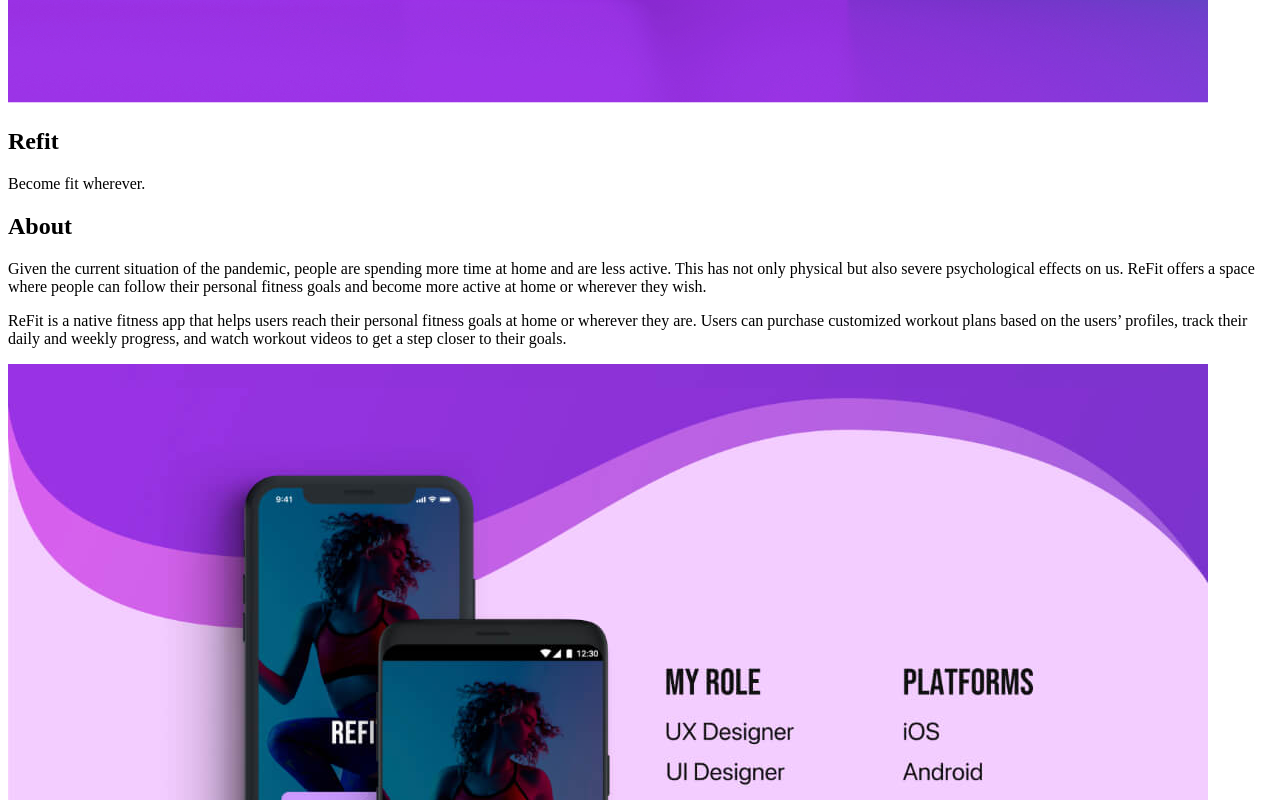
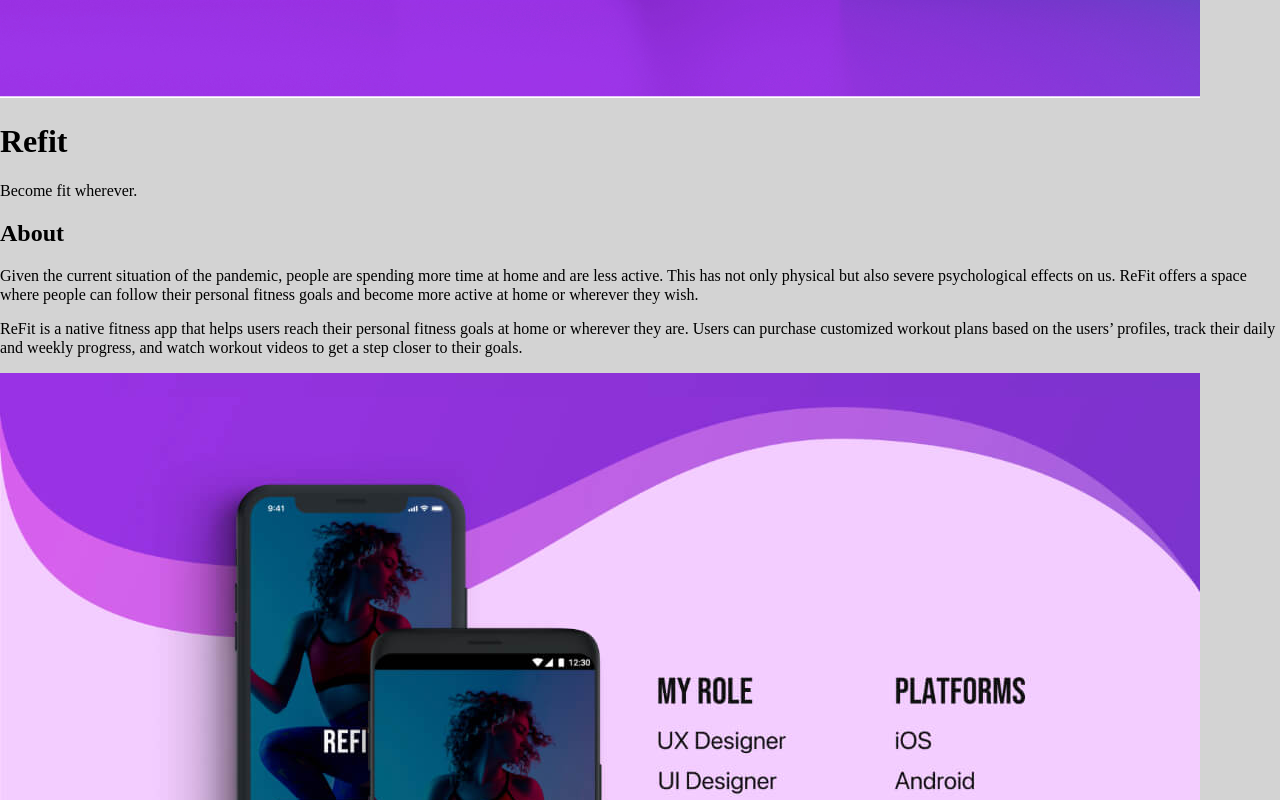
Before and after one commit to kathtr/portfolio-site, a plain HTML site: page refit.html in a window 1280 px wide. Shown: the part 840-1640 px from the top of the page. Drawn offline with nearby package versions, Linux system fonts and the light colour scheme.

Commit message:
normalize css in all pages

```diff
--- a/css/style.css
+++ b/css/style.css
@@ -1,7 +1,3 @@
-<head>
-  <link rel="stylesheet" type="text/css" href="https://cdnjs.cloudflare.com/ajax/libs/normalize/8.0.0/normalize.min.css">
-  <link rel="stylesheet" type="text/css" href="css/style.css">
-</head>
 
 body {
   background-color: lightgrey;
--- a/refit.html
+++ b/refit.html
@@ -2,7 +2,12 @@
 <html lang="en" dir="ltr">
 
 <head>
+  <meta charset="utf-8">
+  <title>Katharina Treptow UI/UX Designer Amsterdam</title>
+  <!--css-->
+  <link rel="stylesheet" type="text/css" href="https://cdnjs.cloudflare.com/ajax/libs/normalize/8.0.0/normalize.min.css">
   <link rel="stylesheet" type="text/css" href="css/style.css">
+  <!--favicon-->
   <link rel="apple-touch-icon" sizes="180x180" href="./apple-touch-icon.png">
   <link rel="icon" type="image/png" sizes="32x32" href="./favicon-32x32.png">
   <link rel="icon" type="image/png" sizes="16x16" href="./favicon-16x16.png">
@@ -10,8 +15,6 @@
   <link rel="mask-icon" href="./safari-pinned-tab.svg" color="#5bbad5">
   <meta name="msapplication-TileColor" content="#da532c">
   <meta name="theme-color" content="#ffffff">
-  <meta charset="utf-8">
-  <title>Katharina Treptow UI/UX Designer Amsterdam</title>
 </head>
 
 <body>
@@ -39,7 +42,7 @@
       </div>
     </section>
 
-    <section class="project">
+    <section class="intro">
       <div class="container">
         <h1>Refit</h1>
         <p>Become fit wherever.</p>
```
Also changed, not shown: about.html (+5 -4 lines), index.html (+5 -2 lines).
